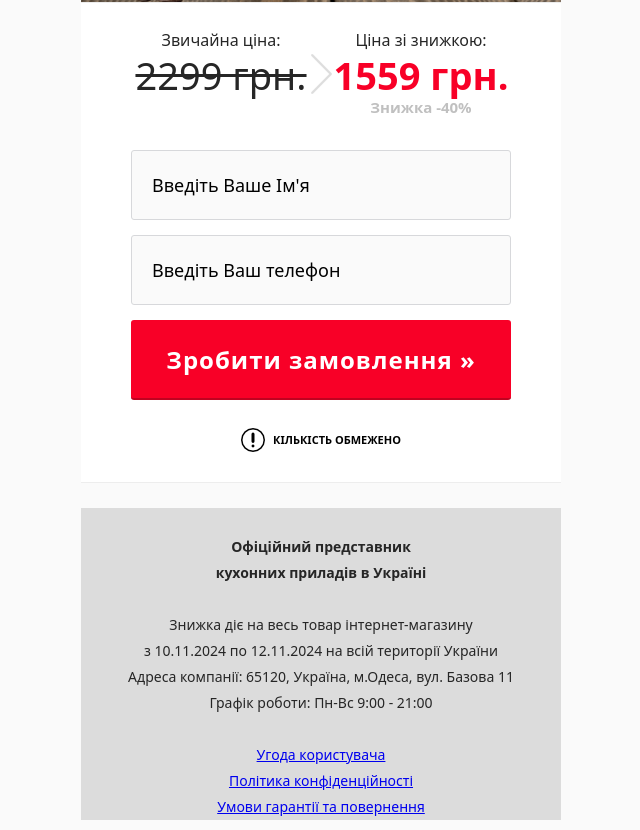
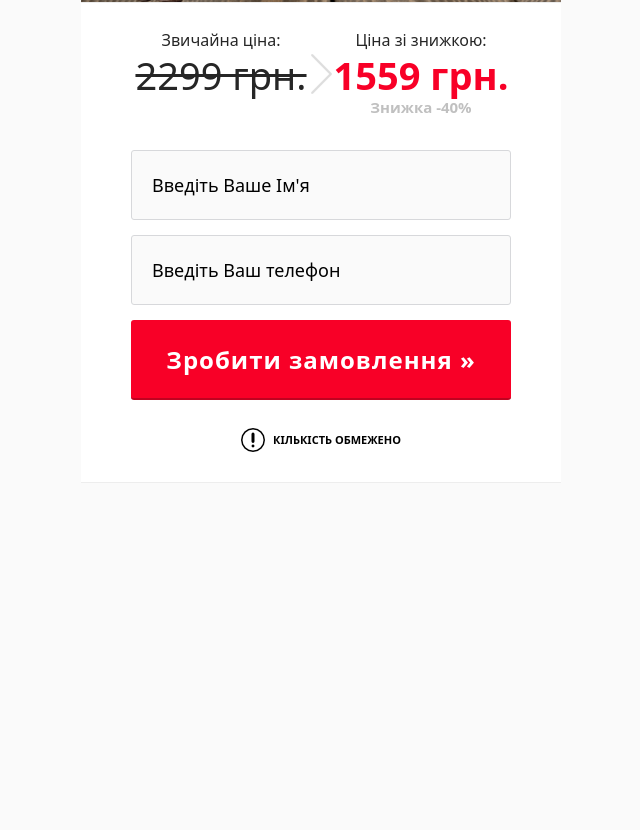
Before and after one commit to BlackCNP/Page3_cf, a plain HTML site: page index.html in a window 1280 px wide. Shown: the part 8198-9028 px from the top of the page, without its empty margins (319-959 px from the left). After the commit the page ends 8706 px from the top, so only its background shows below. Drawn offline with Linux system fonts and the light colour scheme; files whose address does not match are found by name.

Commit message:
Update index.html

```diff
--- a/index.html
+++ b/index.html
@@ -446,28 +446,7 @@ src="https://www.facebook.com/tr?id=881972164039177&ev=PageView&noscript=1"
        <div class="section footer" style="padding: 0;">
                 <div class="footer_text" style="text-align: center;">
 
- <div style="text-align: center;margin: 10px auto;display: block;font-size: 14px;line-height: 26px; background-color:#DCDCDC;">
-<center>
-<br>
- <h4> Офіційний представник <br>кухонних приладів в Україні  </h4><br>
- <p> Знижка діє на весь товар інтернет-магазину<br> з <span id="currentDate">11.10.2024</span> по <span id="currentDate">13.10.2024</span> на всій території України </p>
 
-  <p> Адреса компанії: 65120, Україна, м.Одеса, вул. Базова 11</p>
-
-
-    <p>Графік роботи: Пн-Вс 9:00 - 21:00</p><br>
-
-
-                        <div style="text-align: center;">
-             <a href="aprove.html" target="_blank" style="">Угода користувача</a><br>
-                            <a href="policy.html" target="_blank" style="">Політика конфіденційності</a><br>
-
-     <a href="garanty.html" target="_blank" style="">Умови гарантії та повернення</a>
-                        </div>
-
-
-</center>
-</div>
 </div>
         </div>
 
```
